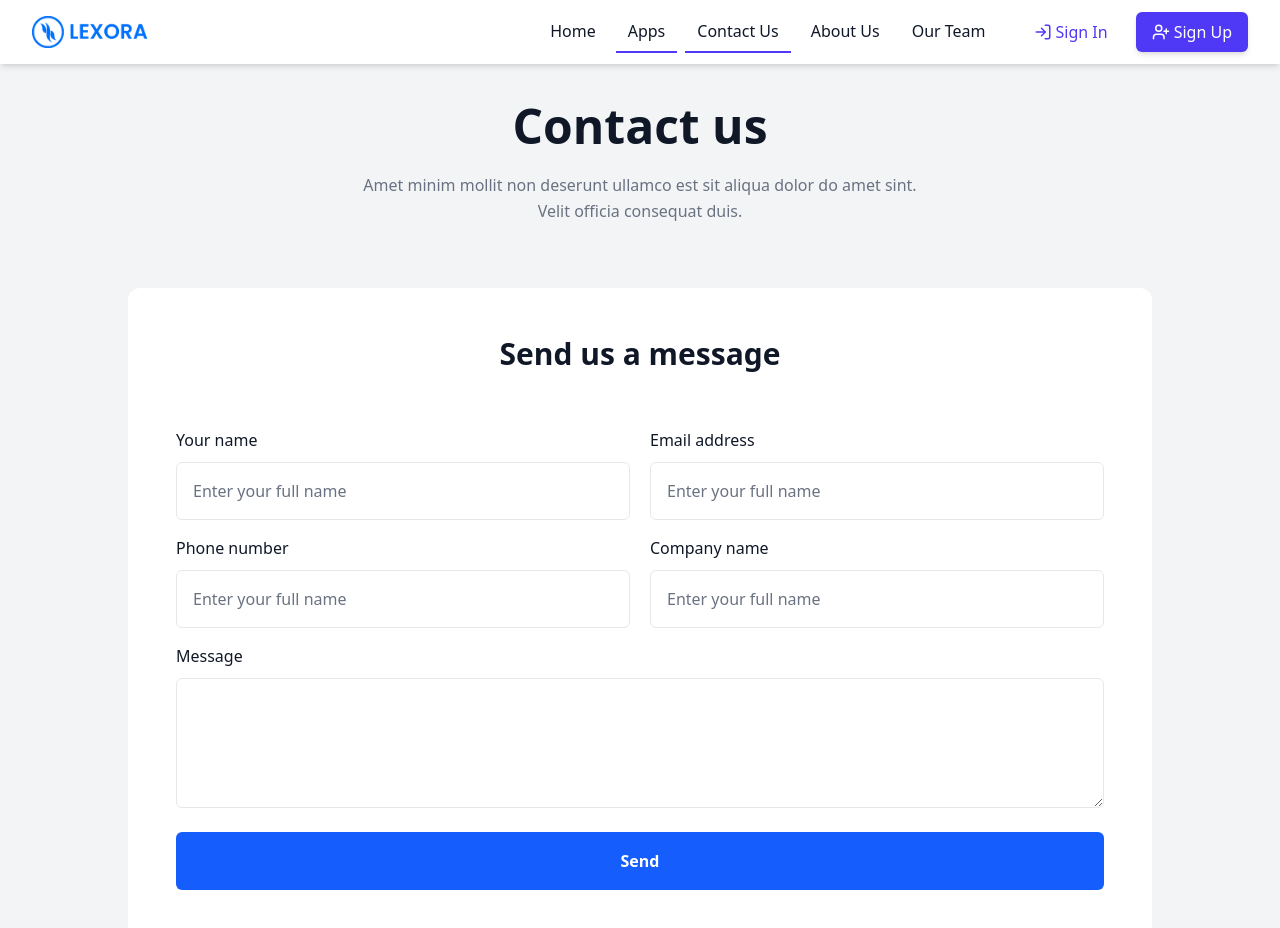
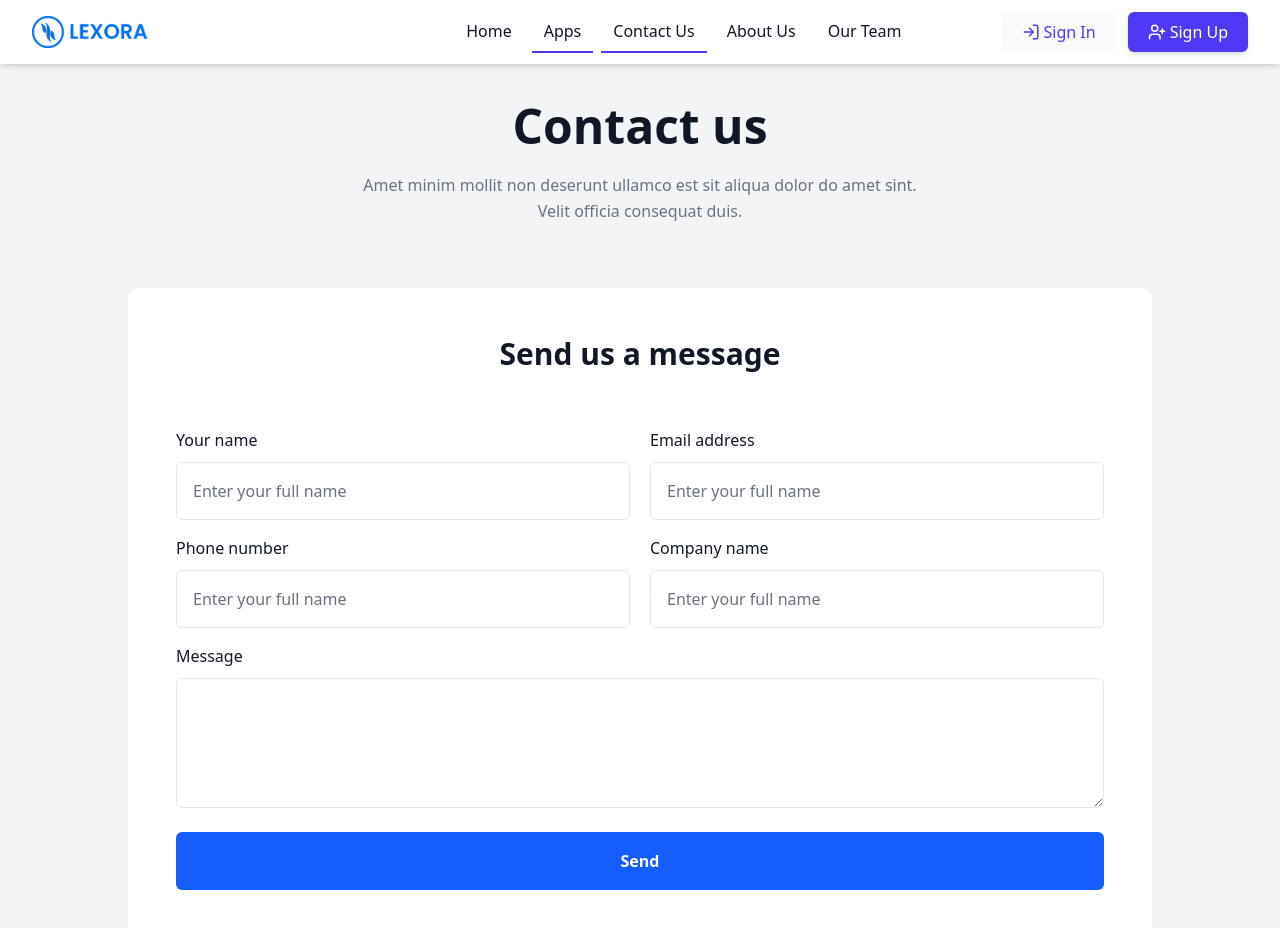
Before and after one commit to CAdithya11/Lexora, a React (Vite) app in the folder Frontend/lexora/: page /contactUs in a window 1280 px wide. Shown: the top 928 px of the page. Built offline with nearby package versions, Linux system fonts and the light colour scheme.

Commit message:
navbar activated with singup and sign in

```diff
--- a/Frontend/lexora/src/component/template/NavBar.jsx
+++ b/Frontend/lexora/src/component/template/NavBar.jsx
@@ -18,6 +18,7 @@ import {
   Users as UsersIcon,
 } from 'lucide-react';
 import logo from '../../assets/logo.png'; // Assuming logo path
+import { Link } from 'react-router-dom';
 
 const NavBar = ({ activeNavMenu }) => {
   const [isMenuOpen, setIsMenuOpen] = useState(false);
@@ -146,21 +147,21 @@ const NavBar = ({ activeNavMenu }) => {
             </div>
 
             {/* Auth Buttons */}
-            <div className="ml-6 flex items-center">
-              <a
-                href="#"
-                className="text-indigo-600 hover:text-indigo-800 px-3 py-2 font-medium flex items-center transition-colors duration-200 hover:bg-indigo-50 rounded"
-              >
+            <div className="flex-shrink-0 ml-22 mr-3">
+              <Link to={'/signIn'}>
+                <div className="  block w-full px-5 py-2 text-center font-medium text-indigo-600 bg-gray-50 hover:bg-gray-100 rounded-md flex items-center justify-center transition-colors duration-150">
                   <LogIn size={18} className="mr-1" />
                   Sign In
-              </a>
-              <a
-                href="#"
-                className="ml-4 bg-indigo-600 hover:bg-indigo-700 text-white px-4 py-2 rounded-md font-medium transition-colors duration-200 flex items-center shadow-md hover:shadow-lg"
-              >
+                </div>
+              </Link>
+            </div>
+            <div className="flex-shrink-0">
+              <Link to={'/signIn'}>
+                <div className="block w-full px-5 py-2 text-center font-medium text-white bg-indigo-600 hover:bg-indigo-700 rounded-md flex items-center justify-center transition-colors duration-150 shadow-md">
                   <UserPlus size={18} className="mr-1" />
                   Sign Up
-              </a>
+                </div>
+              </Link>
             </div>
           </div>
 
@@ -257,22 +258,20 @@ const NavBar = ({ activeNavMenu }) => {
           <div className="pt-4 pb-3 border-t border-gray-200">
             <div className="flex items-center px-5">
               <div className="flex-shrink-0">
-                <a
-                  href="#"
-                  className="block w-full px-5 py-2 text-center font-medium text-indigo-600 bg-gray-50 hover:bg-gray-100 rounded-md flex items-center justify-center transition-colors duration-150"
-                >
+                <Link to={'/signIn'}>
+                  <div className="block w-full px-5 py-2 text-center font-medium text-indigo-600 bg-gray-50 hover:bg-gray-100 rounded-md flex items-center justify-center transition-colors duration-150">
                     <LogIn size={18} className="mr-1" />
                     Sign In
-                </a>
                   </div>
-              <div className="ml-3 w-full">
-                <a
-                  href="#"
-                  className="block w-full px-5 py-2 text-center font-medium text-white bg-indigo-600 hover:bg-indigo-700 rounded-md flex items-center justify-center transition-colors duration-150 shadow-md"
-                >
+                </Link>
+              </div>
+              <div className="flex-shrink-0">
+                <Link to={'/signIn'}>
+                  <div className="block w-full px-5 py-2 text-center font-medium text-white bg-indigo-600 hover:bg-indigo-700 rounded-md flex items-center justify-center transition-colors duration-150 shadow-md">
                     <UserPlus size={18} className="mr-1" />
                     Sign Up
-                </a>
+                  </div>
+                </Link>
               </div>
             </div>
           </div>
```
Lines whose indentation alone changed are shown as unchanged.
